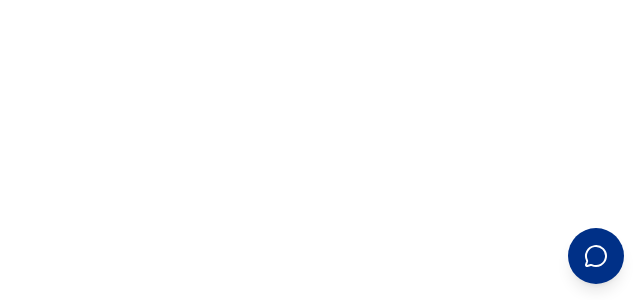
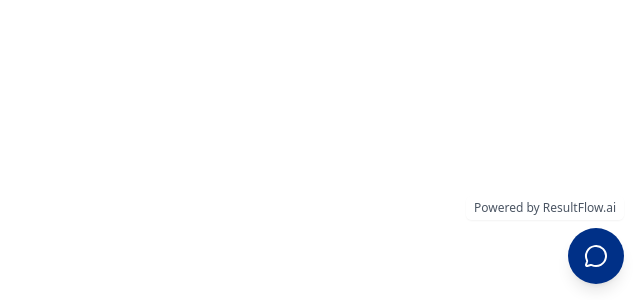
Before and after one commit to Kabil08/resultflow-kendrascott, a React (Vite) app: page / in a window 1280 px wide. Shown: the part 500-800 px from the top of the page, without its empty margins (640-1280 px from the left). Built offline with nearby package versions, Linux system fonts and the light colour scheme.

Commit message:
add powered by options

```diff
--- a/src/components/ChatDialog.tsx
+++ b/src/components/ChatDialog.tsx
@@ -476,6 +476,11 @@ export function ChatDialog({ isOpen, onClose }: ChatDialogProps) {
               </Button>
             </div>
           </div>
+
+          {/* Powered by ResultFlow.ai */}
+          <div className="text-xs text-center text-gray-500 pb-2">
+            Powered by ResultFlow.ai
+          </div>
         </SheetContent>
       </Sheet>
 
--- a/src/components/IframeLayout.tsx
+++ b/src/components/IframeLayout.tsx
@@ -36,8 +36,16 @@ export function IframeLayout() {
 
       {/* Chat components */}
       <div className="fixed right-4 bottom-4 z-50">
-        <FloatingChatButton onClick={() => setIsChatOpen(true)} />
-        <ChatDialog isOpen={isChatOpen} onClose={() => setIsChatOpen(false)} />
+        <div className="flex flex-col items-end gap-2">
+          <div className="text-xs text-gray-600 bg-white/80 px-2 py-1 rounded-md shadow-sm">
+            Powered by ResultFlow.ai
+          </div>
+          <FloatingChatButton onClick={() => setIsChatOpen(true)} />
+          <ChatDialog
+            isOpen={isChatOpen}
+            onClose={() => setIsChatOpen(false)}
+          />
+        </div>
       </div>
     </div>
   );
```
